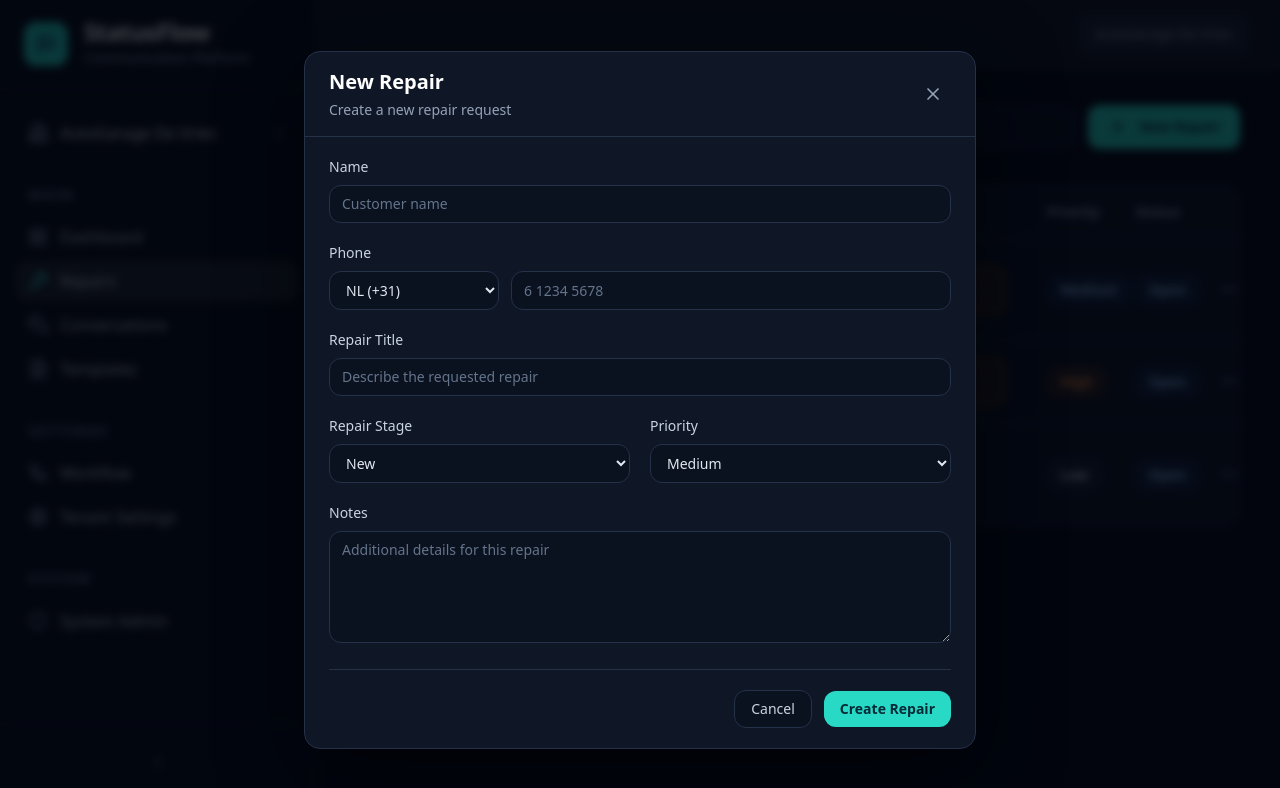
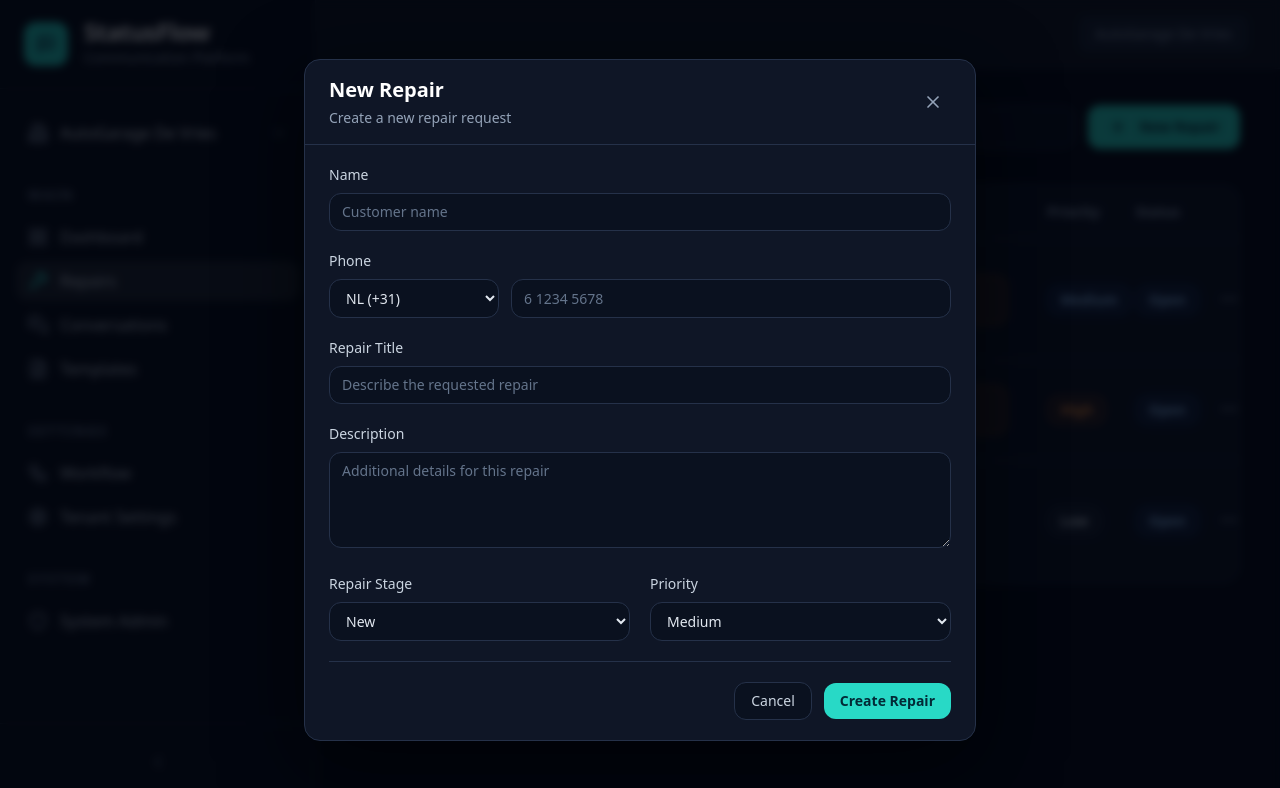
Before and after one commit to botexpertsnl/reparatie_melder_app, a Next.js app: page /work-items in a window 1280 px wide. Both pictures are taken after a click on the button "New Repair". Shown: the top 788 px of the page. Built offline with nearby package versions, Linux system fonts and the light colour scheme.

Commit message:
Persist new repairs from modal and use description in list rows

```diff
--- a/app/(app)/work-items/page.tsx
+++ b/app/(app)/work-items/page.tsx
@@ -6,18 +6,28 @@ import { Plus, Search, ChevronDown, MoreHorizontal, X } from "lucide-react";
 type RepairItem = {
   id: string;
   title: string;
-  vehicle: string;
+  description: string;
   customer: string;
-  stage: "Awaiting Approval" | "New";
+  stage: "Awaiting Approval" | "New" | "In Progress" | "Ready for Pickup";
   priority: "High" | "Medium" | "Low";
   status: "Open";
 };
 
-const repairs: RepairItem[] = [
+type NewRepairFormValues = {
+  name: string;
+  countryCode: string;
+  phone: string;
+  repairTitle: string;
+  description: string;
+  repairStage: RepairItem["stage"];
+  priority: RepairItem["priority"];
+};
+
+const initialRepairs: RepairItem[] = [
   {
     id: "repair_1",
     title: "Annual service + brake inspection",
-    vehicle: "VW Golf - 78-ZKL-3",
+    description: "Inspect front and rear brakes during annual service",
     customer: "Jan Bakker",
     stage: "Awaiting Approval",
     priority: "Medium",
@@ -26,7 +36,7 @@ const repairs: RepairItem[] = [
   {
     id: "repair_2",
     title: "AC system not cooling",
-    vehicle: "Toyota Yaris - AB-123-CD",
+    description: "Diagnose compressor and refrigerant pressure issues",
     customer: "Maria Smits",
     stage: "Awaiting Approval",
     priority: "High",
@@ -35,7 +45,7 @@ const repairs: RepairItem[] = [
   {
     id: "repair_3",
     title: "Tyre replacement - 4x summer tyres",
-    vehicle: "BMW 3 Series - GH-456-IJ",
+    description: "Replace all four tyres and perform wheel balancing",
     customer: "Peter van der Berg",
     stage: "New",
     priority: "Low",
@@ -50,6 +60,16 @@ const countryCodes = [
   { label: "FR (+33)", value: "+33" }
 ];
 
+const initialFormValues: NewRepairFormValues = {
+  name: "",
+  countryCode: "+31",
+  phone: "",
+  repairTitle: "",
+  description: "",
+  repairStage: "New",
+  priority: "Medium"
+};
+
 function StageBadge({ stage }: { stage: RepairItem["stage"] }) {
   if (stage === "Awaiting Approval") {
     return (
@@ -60,9 +80,18 @@ function StageBadge({ stage }: { stage: RepairItem["stage"] }) {
     );
   }
 
+  if (stage === "New") {
+    return (
+      <span className="inline-flex items-center gap-2 rounded-xl border border-slate-700 bg-slate-700/20 px-3 py-1 text-sm font-semibold text-slate-300">
+        <span className="h-2 w-2 rounded-full bg-slate-500" />
+        {stage}
+      </span>
+    );
+  }
+
   return (
-    <span className="inline-flex items-center gap-2 rounded-xl border border-slate-700 bg-slate-700/20 px-3 py-1 text-sm font-semibold text-slate-300">
-      <span className="h-2 w-2 rounded-full bg-slate-500" />
+    <span className="inline-flex items-center gap-2 rounded-xl border border-blue-500/40 bg-blue-500/10 px-3 py-1 text-sm font-semibold text-blue-300">
+      <span className="h-2 w-2 rounded-full bg-blue-300" />
       {stage}
     </span>
   );
@@ -80,7 +109,20 @@ function PriorityBadge({ priority }: { priority: RepairItem["priority"] }) {
   return <span className="inline-flex rounded-xl border border-slate-700 bg-slate-700/20 px-3 py-1 text-sm font-semibold text-slate-300">{priority}</span>;
 }
 
-function AddRepairModal({ onClose }: { onClose: () => void }) {
+function AddRepairModal({
+  onClose,
+  onCreate
+}: {
+  onClose: () => void;
+  onCreate: (payload: NewRepairFormValues) => void;
+}) {
+  const [formValues, setFormValues] = useState<NewRepairFormValues>(initialFormValues);
+
+  const handleSubmit = (event: React.FormEvent<HTMLFormElement>) => {
+    event.preventDefault();
+    onCreate(formValues);
+  };
+
   return (
     <div className="fixed inset-0 z-50 flex items-center justify-center bg-[#02050d]/75 px-4 backdrop-blur-sm">
       <div className="w-full max-w-2xl rounded-2xl border border-[#253149] bg-[#0f1626] shadow-[0_24px_80px_rgba(0,0,0,0.55)]">
@@ -93,17 +135,25 @@ function AddRepairModal({ onClose }: { onClose: () => void }) {
             onClick={onClose}
             className="rounded-lg p-2 text-slate-400 transition hover:bg-slate-800/70 hover:text-slate-200"
             aria-label="Close add repair dialog"
+            type="button"
           >
             <X className="h-5 w-5" />
           </button>
         </div>
 
-        <form className="space-y-5 px-6 py-5">
+        <form className="space-y-5 px-6 py-5" onSubmit={handleSubmit}>
           <div>
             <label htmlFor="customer-name" className="mb-2 block text-sm font-medium text-slate-300">
               Name
             </label>
-            <input id="customer-name" className="input" placeholder="Customer name" />
+            <input
+              id="customer-name"
+              className="input"
+              placeholder="Customer name"
+              required
+              value={formValues.name}
+              onChange={(event) => setFormValues((prev) => ({ ...prev, name: event.target.value }))}
+            />
           </div>
 
           <div>
@@ -111,14 +161,25 @@ function AddRepairModal({ onClose }: { onClose: () => void }) {
               Phone
             </label>
             <div className="grid gap-3 sm:grid-cols-[170px_1fr]">
-              <select defaultValue="+31" className="input">
+              <select
+                value={formValues.countryCode}
+                className="input"
+                onChange={(event) => setFormValues((prev) => ({ ...prev, countryCode: event.target.value }))}
+              >
                 {countryCodes.map((country) => (
                   <option key={country.value} value={country.value}>
                     {country.label}
                   </option>
                 ))}
               </select>
-              <input id="phone" className="input" placeholder="6 1234 5678" />
+              <input
+                id="phone"
+                className="input"
+                placeholder="6 1234 5678"
+                required
+                value={formValues.phone}
+                onChange={(event) => setFormValues((prev) => ({ ...prev, phone: event.target.value }))}
+              />
             </div>
           </div>
 
@@ -126,7 +187,28 @@ function AddRepairModal({ onClose }: { onClose: () => void }) {
             <label htmlFor="repair-title" className="mb-2 block text-sm font-medium text-slate-300">
               Repair Title
             </label>
-            <input id="repair-title" className="input" placeholder="Describe the requested repair" />
+            <input
+              id="repair-title"
+              className="input"
+              placeholder="Describe the requested repair"
+              required
+              value={formValues.repairTitle}
+              onChange={(event) => setFormValues((prev) => ({ ...prev, repairTitle: event.target.value }))}
+            />
+          </div>
+
+          <div>
+            <label htmlFor="description" className="mb-2 block text-sm font-medium text-slate-300">
+              Description
+            </label>
+            <textarea
+              id="description"
+              className="input min-h-24 resize-y"
+              placeholder="Additional details for this repair"
+              required
+              value={formValues.description}
+              onChange={(event) => setFormValues((prev) => ({ ...prev, description: event.target.value }))}
+            />
           </div>
 
           <div className="grid gap-5 sm:grid-cols-2">
@@ -134,7 +216,12 @@ function AddRepairModal({ onClose }: { onClose: () => void }) {
               <label htmlFor="repair-stage" className="mb-2 block text-sm font-medium text-slate-300">
                 Repair Stage
               </label>
-              <select id="repair-stage" className="input" defaultValue="New">
+              <select
+                id="repair-stage"
+                className="input"
+                value={formValues.repairStage}
+                onChange={(event) => setFormValues((prev) => ({ ...prev, repairStage: event.target.value as RepairItem["stage"] }))}
+              >
                 <option>New</option>
                 <option>Awaiting Approval</option>
                 <option>In Progress</option>
@@ -145,7 +232,12 @@ function AddRepairModal({ onClose }: { onClose: () => void }) {
               <label htmlFor="priority" className="mb-2 block text-sm font-medium text-slate-300">
                 Priority
               </label>
-              <select id="priority" className="input" defaultValue="Medium">
+              <select
+                id="priority"
+                className="input"
+                value={formValues.priority}
+                onChange={(event) => setFormValues((prev) => ({ ...prev, priority: event.target.value as RepairItem["priority"] }))}
+              >
                 <option>Low</option>
                 <option>Medium</option>
                 <option>High</option>
@@ -153,18 +245,11 @@ function AddRepairModal({ onClose }: { onClose: () => void }) {
             </div>
           </div>
 
-          <div>
-            <label htmlFor="notes" className="mb-2 block text-sm font-medium text-slate-300">
-              Notes
-            </label>
-            <textarea id="notes" className="input min-h-28 resize-y" placeholder="Additional details for this repair" />
-          </div>
-
           <div className="flex items-center justify-end gap-3 border-t border-[#253149] pt-5">
             <button type="button" onClick={onClose} className="rounded-xl border border-[#253149] bg-[#0a111f] px-4 py-2 text-sm font-medium text-slate-300 hover:bg-slate-900/70">
               Cancel
             </button>
-            <button type="button" className="btn px-5 py-2">
+            <button type="submit" className="btn px-5 py-2">
               Create Repair
             </button>
           </div>
@@ -176,6 +261,22 @@ function AddRepairModal({ onClose }: { onClose: () => void }) {
 
 export default function WorkItemsPage() {
   const [isAddRepairOpen, setIsAddRepairOpen] = useState(false);
+  const [repairs, setRepairs] = useState<RepairItem[]>(initialRepairs);
+
+  const handleCreateRepair = (payload: NewRepairFormValues) => {
+    const newRepair: RepairItem = {
+      id: `repair_${Date.now()}`,
+      title: payload.repairTitle,
+      description: payload.description,
+      customer: payload.name,
+      stage: payload.repairStage,
+      priority: payload.priority,
+      status: "Open"
+    };
+
+    setRepairs((prev) => [newRepair, ...prev]);
+    setIsAddRepairOpen(false);
+  };
 
   return (
     <>
@@ -221,7 +322,7 @@ export default function WorkItemsPage() {
                 <tr key={repair.id} className="border-b border-[#253149] last:border-b-0">
                   <td className="px-5 py-4 align-middle">
                     <div className="text-lg font-semibold leading-tight text-white">{repair.title}</div>
-                    <div className="mt-1 text-sm text-slate-500">{repair.vehicle}</div>
+                    <div className="mt-1 text-sm text-slate-500">{repair.description}</div>
                   </td>
                   <td className="px-5 py-4 align-middle text-lg font-semibold text-white">{repair.customer}</td>
                   <td className="px-5 py-4 align-middle">
@@ -245,7 +346,7 @@ export default function WorkItemsPage() {
         </section>
       </div>
 
-      {isAddRepairOpen ? <AddRepairModal onClose={() => setIsAddRepairOpen(false)} /> : null}
+      {isAddRepairOpen ? <AddRepairModal onClose={() => setIsAddRepairOpen(false)} onCreate={handleCreateRepair} /> : null}
     </>
   );
 }
```
